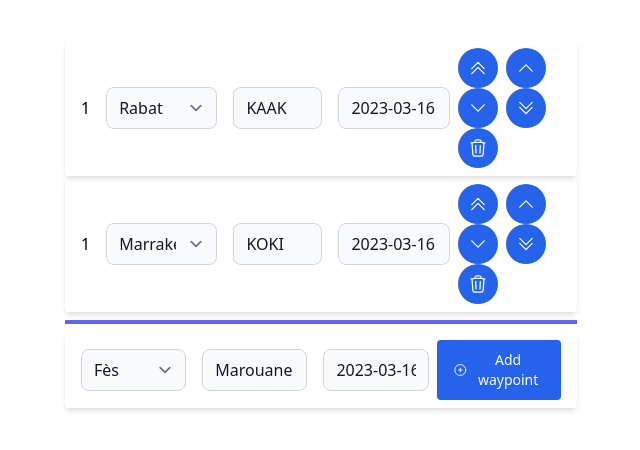
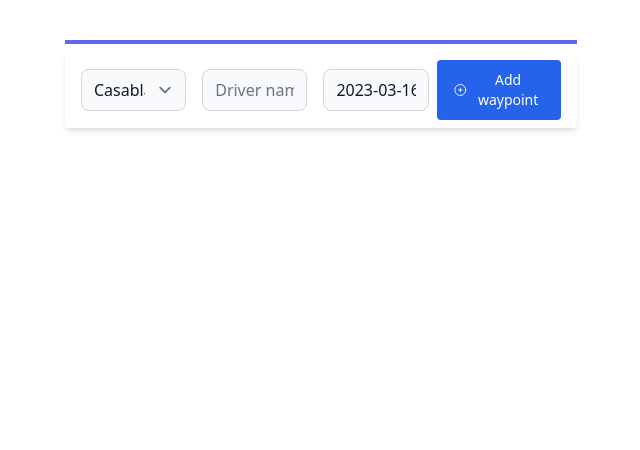
Before and after one commit to marouaneunix/app-waypoints, a React (Vite) app: page / in a window 1280 px wide. Shown: the top 450 px of the page, without its empty margins (319-959 px from the left). Built offline with nearby package versions, Linux system fonts and the light colour scheme.

Commit message:
state management useState effect

```diff
--- a/src/App.tsx
+++ b/src/App.tsx
@@ -1,29 +1,22 @@
+import { useState } from "react";
 import "react-datepicker/dist/react-datepicker.css";
 import "./App.css";
 import { Divider } from "./components/ui/Divider";
 import { WaypointLineCreate } from "./components/WaypointLineCreate";
-import { WaypointLine } from "./components/WaypointLineEdit";
+import { Waypoint, WaypointLine } from "./components/WaypointLineEdit";
 
 function App() {
-  const waypoints = [
-    {
-      city: "Rabat",
-      arrivalDate: new Date(),
-      driverName: "KAAK",
-    },
-    {
-      city: "Marrakech",
-      arrivalDate: new Date(),
-      driverName: "KOKI",
-    },
-  ];
+  const [waypoints, setWaypoints] = useState<Array<Waypoint>>([]);
+  const addWaypoint = (waypoint: Waypoint) => {
+    setWaypoints([waypoint, ...waypoints]);
+  };
   return (
     <div className="mx-96 mt-10">
       {waypoints.map((waypoint, index) => (
         <WaypointLine key={index} waypoint={waypoint} />
       ))}
       <Divider />
-      <WaypointLineCreate />
+      <WaypointLineCreate onCreateWaypoint={addWaypoint} />
     </div>
   );
 }
--- a/src/components/WaypointLineCreate.tsx
+++ b/src/components/WaypointLineCreate.tsx
@@ -1,20 +1,35 @@
-import { CitiesSelect } from "./ui/CitiesSelect"
+import { CitiesSelect } from "./ui/CitiesSelect";
 import DatePicker from "react-datepicker";
 import "react-datepicker/dist/react-datepicker.css";
+import { useState } from "react";
+import { Waypoint } from "./WaypointLineEdit";
 
+const defaultWaypoint: Waypoint = {
+  driverName: "",
+  city: "",
+  arrivalDate: new Date(),
+};
 
-export const WaypointLineCreate = () => {
+type Props = {
+  onCreateWaypoint: (waypoint: Waypoint) => void;
+};
+export const WaypointLineCreate = ({ onCreateWaypoint }: Props) => {
+  const [waypoint, setWaypoint] = useState<Waypoint>(defaultWaypoint);
+
   return (
     <div className="flex flex-row p-2 rounded shadow-md items-center">
       <div className="basis-1/4  mx-2">
-          <CitiesSelect city="Fès" onSelectCity={city => console.log(city)}/>
+        <CitiesSelect
+          city={waypoint.city}
+          onSelectCity={(city) => setWaypoint({...waypoint, city})}
+        />
       </div>
       <div className="basis-1/4 mx-2">
         <input
           placeholder="Driver name"
           type="text"
-            value={"Marouane"}
-            onChange={(event) => console.log(event)}
+          value={waypoint.driverName}
+          onChange={(event) => setWaypoint({...waypoint, driverName: event.target.value })}
           className="w-full rounded-lg bg-gray-50 border border-gray-300 text-gray-900"
         />
       </div>
@@ -22,8 +37,8 @@ export const WaypointLineCreate = () => {
         <DatePicker
           className="w-full rounded-lg bg-gray-50 border border-gray-300 text-gray-900"
           showTimeSelect
-            selected={new Date()}
-            onChange={(date: Date) => console.log(date)}
+          selected={waypoint.arrivalDate}
+          onChange={(date: Date) => setWaypoint({ ...waypoint, arrivalDate: date })}
           dateFormat="yyyy-MM-dd hh:mm aa"
           placeholderText="Arrival Date"
         />
@@ -31,6 +46,7 @@ export const WaypointLineCreate = () => {
 
       <div className="basis-1/4">
         <button
+          onClick={() => onCreateWaypoint(waypoint)}
           type="button"
           className="text-white bg-blue-600 px-5 py-2.5
             hover:bg-blue-700
@@ -57,5 +73,5 @@ export const WaypointLineCreate = () => {
         </button>
       </div>
     </div>
-    )
-}
+  );
+};
--- a/src/components/WaypointLineEdit.tsx
+++ b/src/components/WaypointLineEdit.tsx
@@ -8,7 +8,7 @@ import { UpIcon } from "./icons/UpIcon";
 import { Button } from "./ui/Button";
 import { CitiesSelect } from "./ui/CitiesSelect";
 
-interface Waypoint {
+export interface Waypoint {
   city: string;
   driverName: string;
   arrivalDate: Date;
```
Lines whose indentation alone changed are shown as unchanged.
